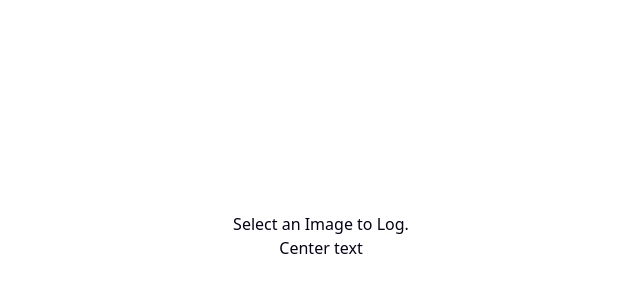
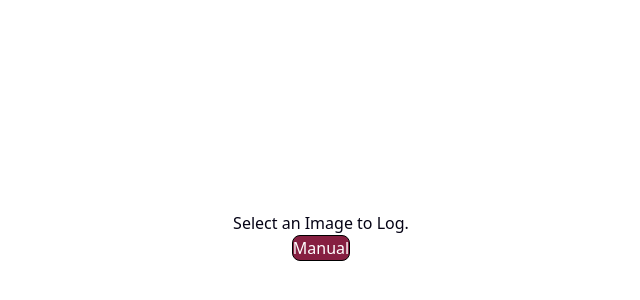
Before and after one commit to AHumanMaybe/hungryHokie, a React (Vite) app: page / in a window 1280 px wide. Shown: the part 164-464 px from the top of the page, without its empty margins (319-959 px from the left). Built offline with nearby package versions, Linux system fonts and the light colour scheme.

Commit message:
Added initial button styles

```diff
--- a/src/Pages/Upload.jsx
+++ b/src/Pages/Upload.jsx
@@ -6,8 +6,10 @@ function Upload(){
                 <div className="flex text-txt">
                     Select an Image to Log.
                 </div>
-                <div className="flex text-txt">
-                    Center text
+                <div className="flex border border-black rounded-lg bg-prim">
+                    <div className="text-white">
+                        Manual
+                    </div>
                 </div>
             </div>
         </>
```
